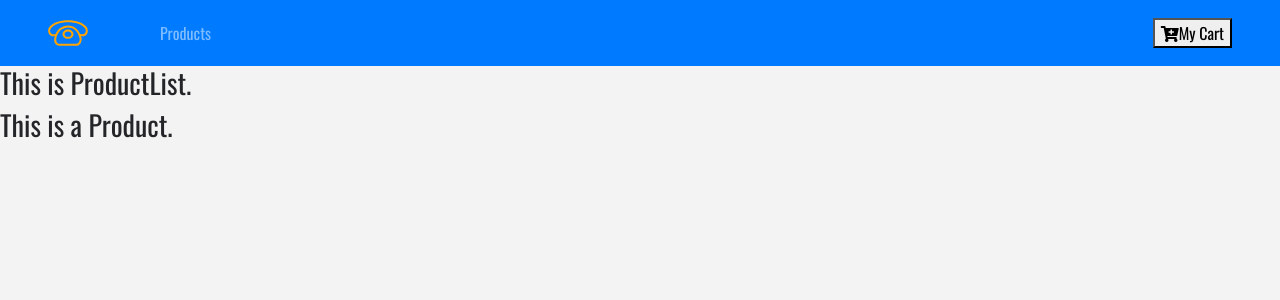
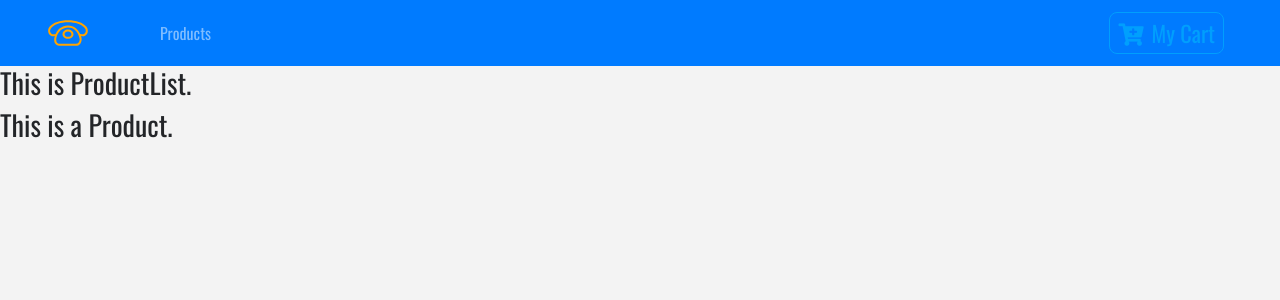
Before and after one commit to Christophorus3/store, a React (Create React App) app: page / in a window 1280 px wide. Shown: the top 300 px of the page. Built offline with nearby package versions, Linux system fonts and the light colour scheme.

Commit message:
Added styled button component for cart link

```diff
--- /dev/null
+++ b/src/components/Button.js
@@ -0,0 +1,24 @@
+import styled from 'styled-components';
+import Navbar from "./Navbar";
+
+export default styled.button`
+text-transform: capitalize;
+font-size: 1.4rem;
+background: transparent;
+border: 0.1rem solid var(--lightBlue);
+color: var(--lightBlue);
+border-radius: 0.5rem;
+padding: 0.2rem 0.5rem;
+cursor: pointer;
+margin: 0.2rem 0.5rem 0.2rem 0;
+transition: all 0.5s ease-in-out;
+
+&:hover {
+ background: var(--lightBlue);
+ color: var(--mainBlue);
+}
+
+&:focus {
+ outline: none;
+}
+`;
--- a/src/components/Navbar.js
+++ b/src/components/Navbar.js
@@ -1,5 +1,6 @@
 import React, {Component} from 'react';
 import {Link} from 'react-router-dom';
+import Button from './Button';
 
 import logo from '../logo.svg';
 
@@ -22,10 +23,12 @@ class Navbar extends Component {
           </li>
         </ul>
         <Link to="/cart" className="ml-auto">
-          <button>
+          <Button>
+            <span className="mr-2">
             <i className="fas fa-cart-plus"/>
-            My Cart
-          </button>
+            </span>
+            my cart
+          </Button>
         </Link>
       </nav>
     );
```
